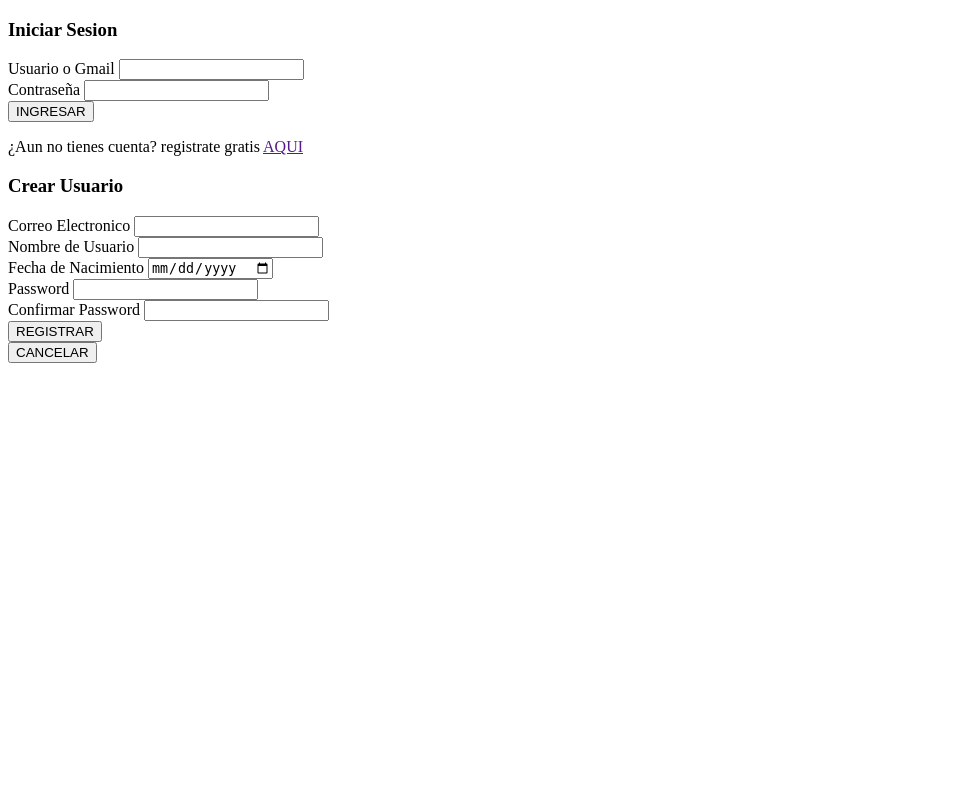
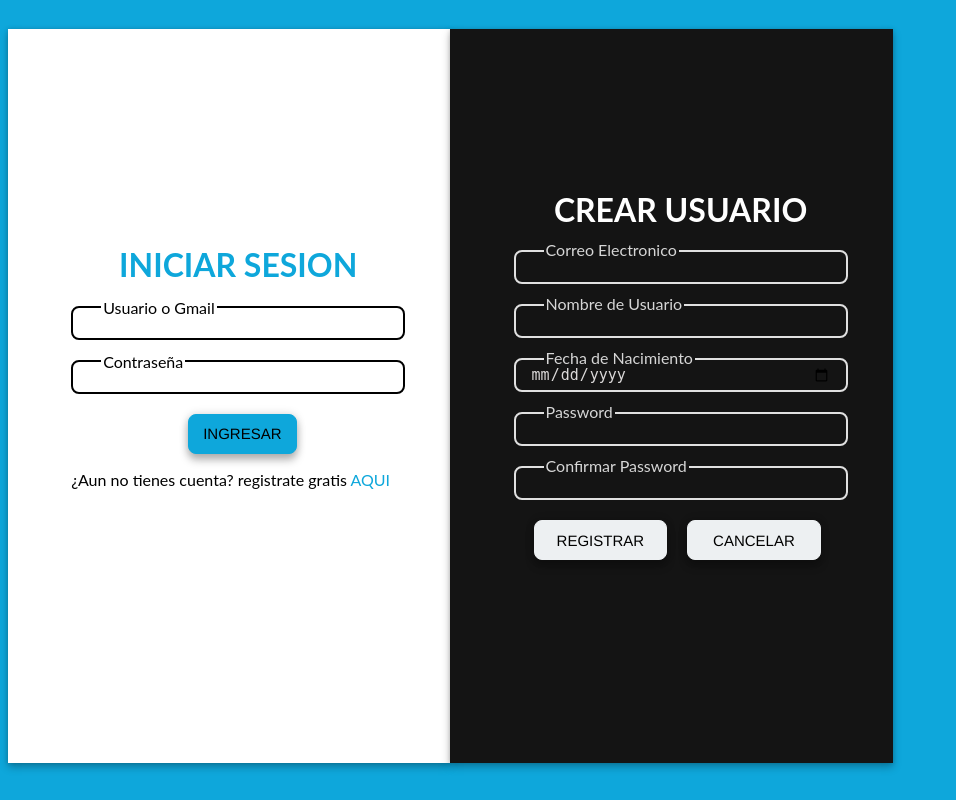
Before and after one commit to davidcortes241916/Rutinas_app, a Django app: page / in a window 1280 px wide. Shown: the whole page, without its empty margins (0-956 px from the left). Run offline with Django 5.2, Linux system fonts and the light colour scheme.

Commit message:
se generaron algunos cambios en html para el diseño

```diff
--- a/templates/login.html
+++ b/templates/login.html
@@ -3,37 +3,43 @@
 <head>
     <meta charset="UTF-8">
     <meta name="viewport" content="width=device-width, initial-scale=1.0">
+    <link rel="stylesheet" href="../static/css/style_login.css">
     <title>Sign in</title>
 </head>
 <body>
     <div class="envoltura">
         <!--Inicio de sesion-->
+        <div class="dia">
             <form action="" id="inicio_Sesion" method="post">
+                <!--Se debe realizar la funcion de este formulario-->
                 {% csrf_token %}
-            <h3>Iniciar Sesion</h3>
+                <h1>INICIAR SESION</h1>
                 <div class="dia-inicio">
-                <!--debe tener elementos que representen el sol y las nubes-->
+                    <span class="nube"></span>
+                    <!--esto va luego de que javascript sea creado-->
                 </div>
                 <div class="usuario-label">
-                <label for="">Usuario o Gmail</label>
-                <input type="text">
+                    <label for="usuario-label">Usuario o Gmail</label>
+                    <input type="text" id="usuario_email" name="usuario_email" required>
                 </div>
-            <div class="password">
+                <div class="div-password">
                     <label for="">Contraseña</label>
-                <input type="password">
+                    <input type="password" id="password" name="password" required>
                 </div>
                 <div class="btn-ingresar">
-                <input type="button" value="INGRESAR" id="ingresar">
+                    <input type="submit" value="INGRESAR" id="ingresar">
                 </div>
                 <div class="btn-registrar">
                     <p>¿Aun no tienes cuenta? registrate gratis <a href="">AQUI</a></p>
                 </div>
             </form>
+        </div>
 
+        <div class="noche">
             <!--Registro-->
         <form action="login/" method="post" id="registro_usuario">
             {% csrf_token %}
-            <h3>Crear Usuario</h3>
+            <h1>CREAR USUARIO</h1>
             <div class="noche-registro">
                 <!--aqui iran los elementos del registro noche, estrellas y luna-->
             </div>
@@ -66,5 +72,6 @@
             </div>
         </form>
         </div>
+    </div>
 </body>
 </html>
```
Lines whose indentation alone changed are shown as unchanged.
